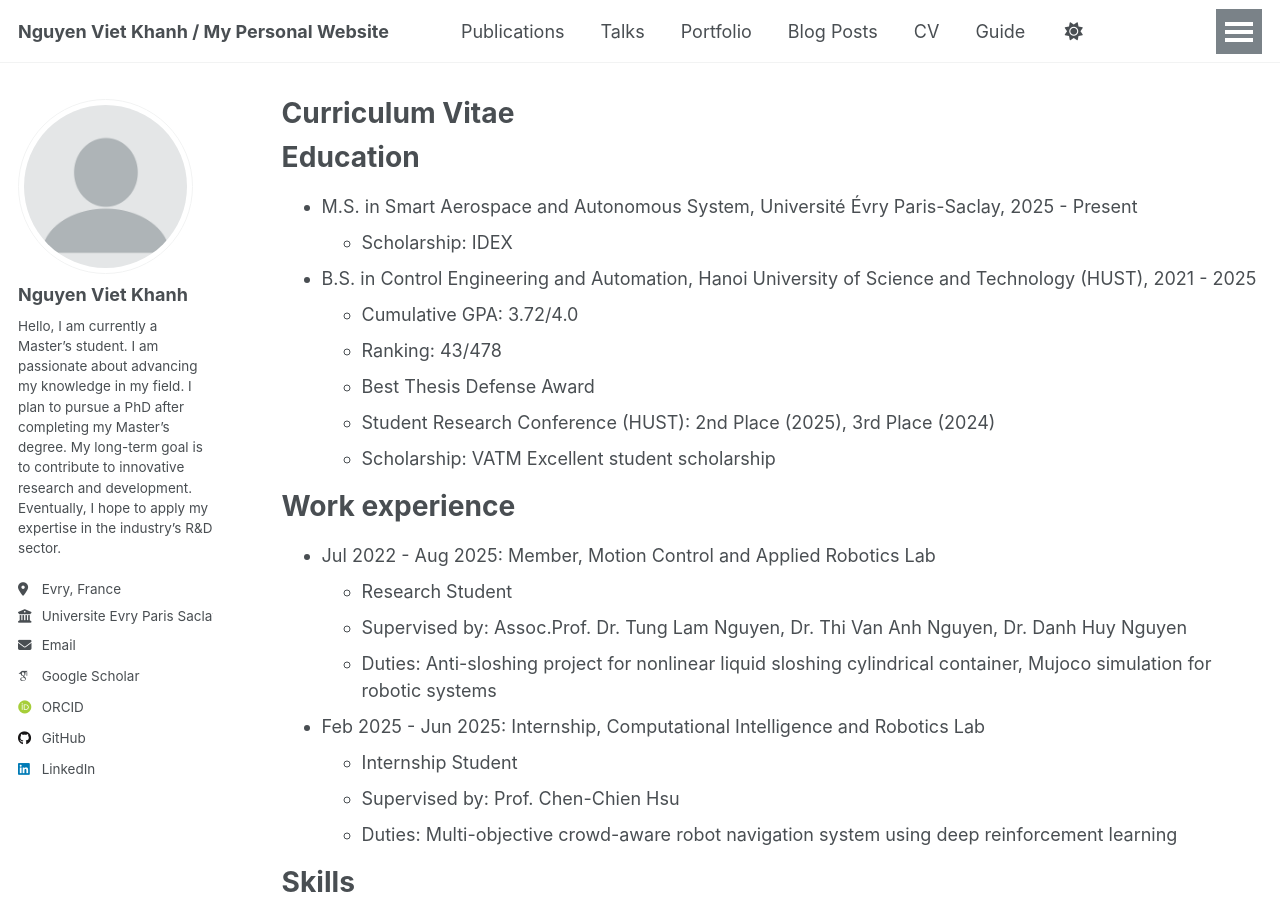
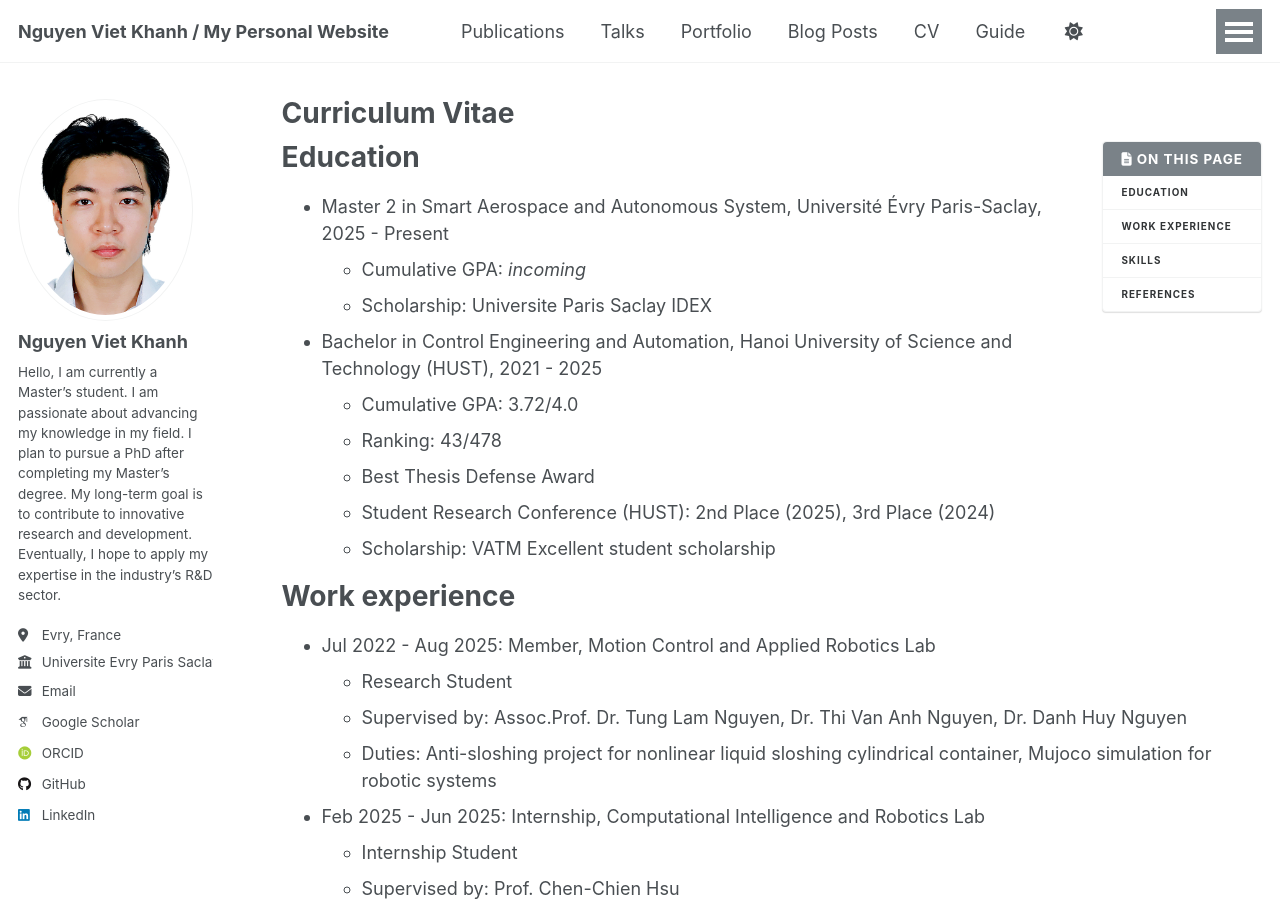
Before and after one commit to vietkhanh-nguyen/vietkhanh-nguyen.github.io, a Jekyll site: the page built from _pages/cv.md, in a window 1280 px wide and 900 px high. Built offline with Jekyll 4.4.1, drawn with Linux system fonts in a browser that asks for light colours; some web fonts are replaced; a script that is not in the unit is left out.

Commit message:
Republish site

```diff
--- a/_config.yml
+++ b/_config.yml
@@ -23,7 +23,7 @@ repository               : "vietkhanh-nguyen/vietkhanh-nguyen.github.io"
 #               Additional customization can be done by editing /_includes/author-profile.html
 author:
   # Biographic information
-  avatar           : "profile.png"
+  avatar           : "profile.jpg"
   name             : "Nguyen Viet Khanh"
   pronouns         : # example: "she/her"
   bio              : "Hello, I am currently a Master’s student. I am passionate about advancing my knowledge in my field. I plan to pursue a PhD after completing my Master’s degree. My long-term goal is to contribute to innovative research and development. Eventually, I hope to apply my expertise in the industry’s R&D sector."
--- a/_pages/cv.md
+++ b/_pages/cv.md
@@ -8,12 +8,14 @@ redirect_from:
 ---
 
 {% include base_path %}
+{% include toc %}
 
 Education
 ======
-* M.S. in Smart Aerospace and Autonomous System, Université Évry Paris-Saclay, 2025 - Present
-  * Scholarship: IDEX
-* B.S. in Control Engineering and Automation, Hanoi University of Science and Technology (HUST), 2021 - 2025
+* Master 2 in Smart Aerospace and Autonomous System, Université Évry Paris-Saclay, 2025 - Present
+  * Cumulative GPA: *incoming*
+  * Scholarship: Universite Paris Saclay IDEX
+* Bachelor in Control Engineering and Automation, Hanoi University of Science and Technology (HUST), 2021 - 2025
   * Cumulative GPA: 3.72/4.0
   * Ranking: 43/478
   * Best Thesis Defense Award
```
Also changed, not shown: _projects/bachelor-thesis.md (+2 -2 lines), _publications/2024-08-25-anti-sloshing-control.md (+2 -2 lines), _publications/2025-01-24-time-optimal-anti-sloshing.md (+1 -1 lines), _projects/project1.md (deleted), images/profile.jpg (added), images/profile_user.png (renamed from images/profile.png), 2 other files.
